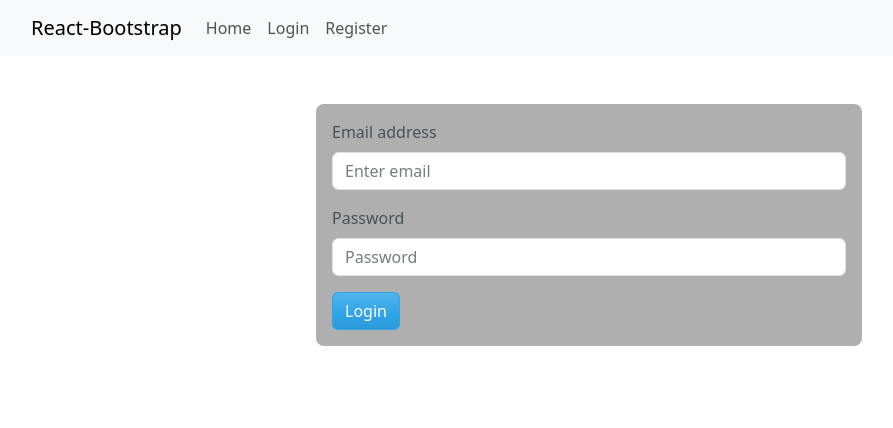
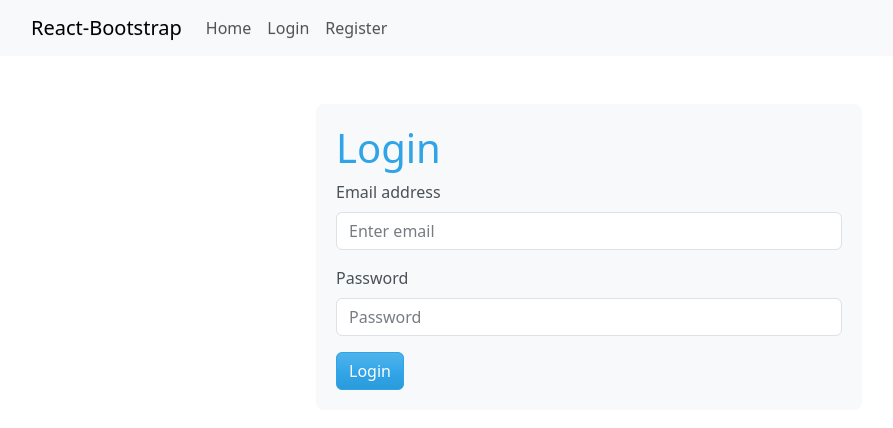
Before and after one commit to johnmartinroque/InsideOut, a React (Create React App) app in the folder main/: page /login in a window 1280 px wide. Shown: the top 428 px of the page, without its empty margins (51-944 px from the left). Built offline with nearby package versions, Linux system fonts and the light colour scheme; no server answers.

Commit message:
bootstrap register

```diff
--- a/main/src/screens/Login.jsx
+++ b/main/src/screens/Login.jsx
@@ -79,11 +79,13 @@ function Login() {
             <Form
               onSubmit={login}
               style={{
-                backgroundColor: "#afafafff",
-                padding: "1rem",
+                backgroundColor: "#f8f9fa",
+                padding: "20px",
                 borderRadius: "8px",
+                maxWidth: "50rem",
               }}
             >
+              <h1>Login</h1>
               <Form.Group className="mb-3" controlId="formBasicEmail">
                 <Form.Label>Email address</Form.Label>
                 <Form.Control
--- a/main/src/screens/Register.jsx
+++ b/main/src/screens/Register.jsx
@@ -1,4 +1,5 @@
 import { useState } from "react";
+import { Col, Container, Row } from "react-bootstrap";
 import Button from "react-bootstrap/Button";
 import Form from "react-bootstrap/Form";
 
@@ -7,6 +8,12 @@ function AddCompanion() {
   const [password, setPassword] = useState("");
 
   return (
+    <Container>
+      <Row
+        className="justify-content-center mt-5"
+        style={{ minHeight: "100vh" }}
+      >
+        <Col xs={12} md={8} lg={6}>
           <Form
             style={{
               backgroundColor: "#f8f9fa",
@@ -29,6 +36,9 @@ function AddCompanion() {
               Submit
             </Button>
           </Form>
+        </Col>
+      </Row>
+    </Container>
   );
 }
 
```
Lines whose indentation alone changed are shown as unchanged.
